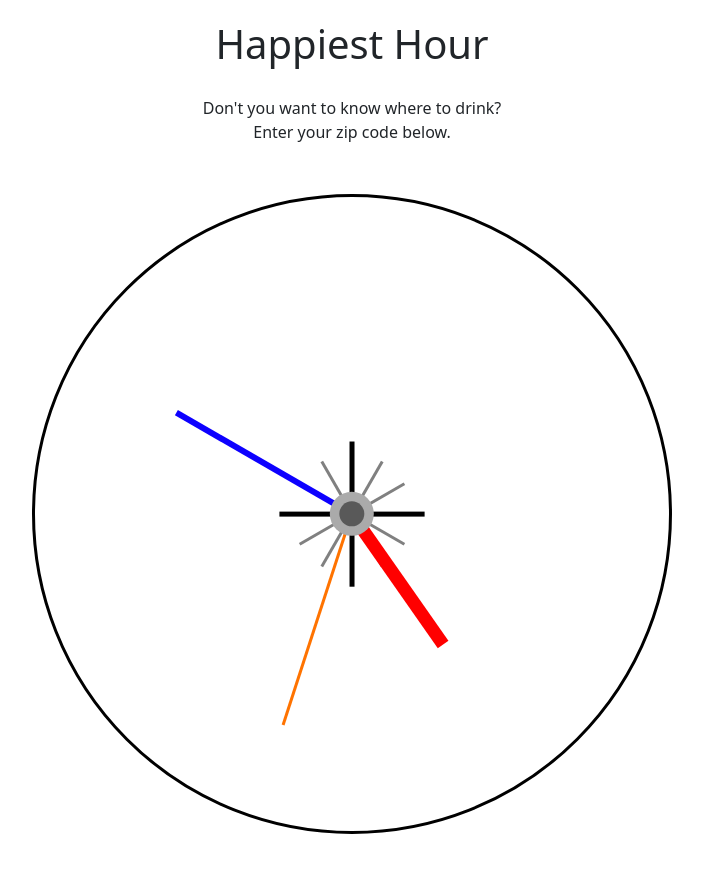
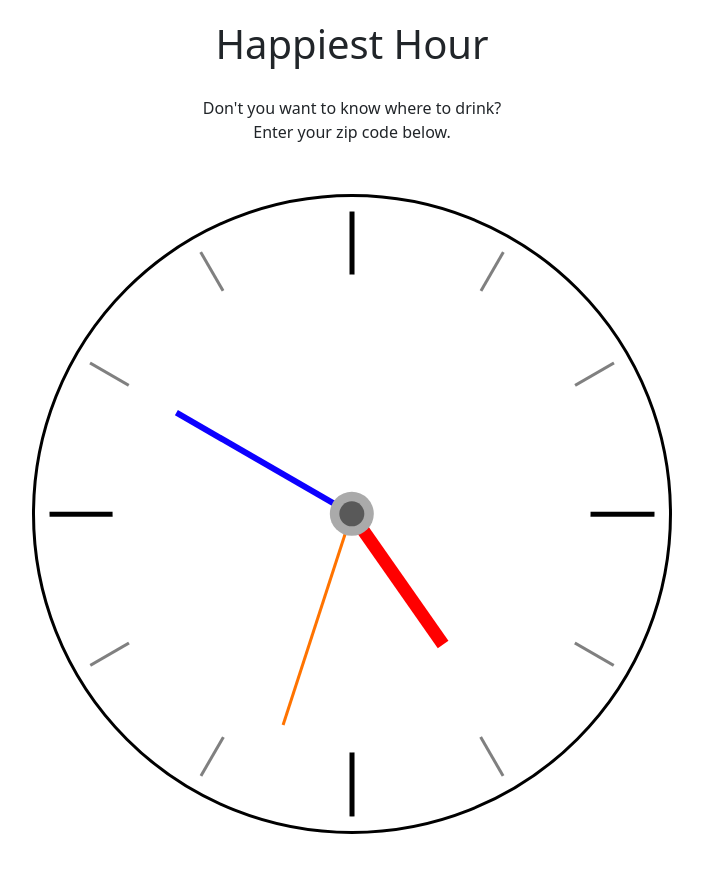
Before and after one commit to ColdWeatherBoyy/happiest-hour, a React (Vite) app in the folder client/: page / in a window 1280 px wide. Shown: the top 872 px of the page, without its empty margins (288-991 px from the left). Built offline with nearby package versions, Linux system fonts and the light colour scheme.

Commit message:
tick marks are radially distributed

```diff
--- a/client/src/components/Clock/ClockHands/ClockHands.jsx
+++ b/client/src/components/Clock/ClockHands/ClockHands.jsx
@@ -23,6 +23,7 @@ function ClockHands() {
 			<div id="hour-hand" style={{ transform: `rotate(${hourDegree}deg)` }}></div>
 			<div id="minute-hand" style={{ transform: `rotate(${minuteDegree}deg)` }}></div>
 			<div id="second-hand" style={{ transform: `rotate(${secondDegree}deg)` }}></div>
+            <div className="inner-clock-face"></div>
 		</div>
 	);
 }
--- a/client/src/components/Clock/Numbers/Numbers.css
+++ b/client/src/components/Clock/Numbers/Numbers.css
@@ -11,8 +11,8 @@
 	z-index: 0;
 }
 
-/* .inner-clock-face {
-    visibility: hidden;
+.inner-clock-face-big {
+    /* visibility: hidden; */
     position: absolute;
     width: 85%;
     height: 85%;
@@ -20,96 +20,19 @@
     left: 50%;
     transform: translate(-50%, -50%);
     border-radius: 50%;
+    z-index: 0;
+    background-color: rgb(255, 255, 255);
+}
+
+.inner-clock-face-small {
+    /* visibility: hidden; */
+    position: absolute;
+    width: 79%;
+    height: 79%;
+    top: 50%;
+    left: 50%;
+    transform: translate(-50%, -50%);
+    border-radius: 50%;
     z-index: 1;
     background-color: rgb(255, 255, 255);
-} */
-
-/* .outer-clock-face .marking {
-    position: absolute;
-    left: 49.5%;
-    transform-origin: bottom left;
-
-
-
-    background-color: rgb(0, 0, 0);
-    width: 5px;
-    height: 50%;
-    transform: rotate(30deg);
-} */
-
-/* .outer-clock-face .marking-1 {
-    background-color: rgb(0, 0, 0);
-    width: 5px;
-    height: 50%;
-    position: absolute;
-    left: 49.5%;
 }
-
-.outer-clock-face .marking.marking-2 {
-    background-color: rgb(89, 89, 89);
-    width: 5px;
-    height: 50%;
-    position: absolute;
-    left: 49.5%;
-    transform-origin: bottom left;
-    transform: rotate(30deg);
-}
-
-.outer-clock-face .marking.marking-3 {
-    background-color: rgb(89, 89, 89);
-    width: 5px;
-    height: 50%;
-    position: absolute;
-    left: 49.5%;
-    transform-origin: bottom left;
-    transform: rotate(60deg);
-} */
-
-/* .outer-clock-face::after,
-.outer-clock-face::before,
-.outer-clock-face .marking {
-    width: 5px;
-    height: 100%;
-    background-color: rgb(0, 0, 0);
-    position: absolute;
-    content: '';
-    left: 49.5%;
-}
-
-.outer-clock-face::after {
-    -webkit-transform: rotate(90deg);
-    -moz-transform: rotate(90deg);
-    transform: rotate(90deg);
-}
-
-.outer-clock-face .marking {
-    background-color: rgb(89, 89, 89);
-    width: 3px;
-}
-
-.outer-clock-face .marking.marking-1 {
-    -webkit-transform: rotate(30deg);
-    -moz-transform: rotate(30deg);
-    transform: rotate(30deg);
-}
-
-.outer-clock-face .marking.marking-2 {
-    -webkit-transform: rotate(60deg);
-    -moz-transform: rotate(60deg);
-    transform: rotate(60deg);
-}
-
-.outer-clock-face .marking.marking-3 {
-    -webkit-transform: rotate(120deg);
-    -moz-transform: rotate(120deg);
-    transform: rotate(120deg);
-}
-
-.outer-clock-face .marking.marking-4 {
-    -webkit-transform: rotate(150deg);
-    -moz-transform: rotate(150deg);
-    transform: rotate(150deg);
-} */
-
-/* link:
-https://www.tutorialswebsite.com/create-an-analog-clock-using-html-css-and-javascript/*/
--- a/client/src/components/Clock/Numbers/Numbers.jsx
+++ b/client/src/components/Clock/Numbers/Numbers.jsx
@@ -1,56 +1,40 @@
 import "./Numbers.css";
-import { useState, useEffect } from "react";
 
 const Numbers = () => {
-	// const [rotation, setRotation] = useState(0);
-	// const [color, setColor] = useState("000000");
-	// const [height, setHeight] = useState(0);
-	// const [width, setWidth] = useState(0);
+
 	let num = Array.from({ length: 12 }).map((_, index) => {
 		index = index + 1;
 		return index;
 	});
 
-	// const placeMarkings = () => {
-	// 	let color;
-	// 	let height;
-	// 	let width;
-
-	// 	if (num % 3 === 0) {
-	// 		color = "000000";
-	// 		height = 12;
-	// 		width = 5;
-	// 	} else {
-	// 		color = "808080";
-	// 		height = 10;
-	// 		width = 3;
-	// 	}
-
-	// 	setColor(color);
-	// 	setHeight(height);
-	// 	setWidth(width);
-	// };
-
 	return (
 		<div className="outer-clock-face">
 			{num.map((index) => {
+
+                // const degree = (index / 12) * 360
+                // const xPosition =
+                // const yPosition
+
 				return (
 					<div
 						key={index}
 						style={{
 							position: "absolute",
+                            zIndex: `${index % 3 === 0 ? 1 : 0}`,
 							left: `${index % 3 === 0 ? "calc(50% - 2.5px)" : "calc(50% - 1.5px)"}`,
 							bottom: "50%",
 							transformOrigin: "bottom center",
 							backgroundColor: `${index % 3 === 0 ? "#000000" : "#808080"}`,
 							width: `${index % 3 === 0 ? 5 : 3}px`,
-							height: `${index % 3 === 0 ? 12 : 10}%`,
+							// height: `${index % 3 === 0 ? 12 : 10}%`,
+							height: `95%`,
 							transform: `rotate(${(index / 12) * 360}deg)`,
 						}}
 					></div>
 				);
 			})}
-			<div className="inner-clock-face"></div>
+			<div className="inner-clock-face-big"></div>
+			<div className="inner-clock-face-small"></div>
 		</div>
 	);
 };
```
